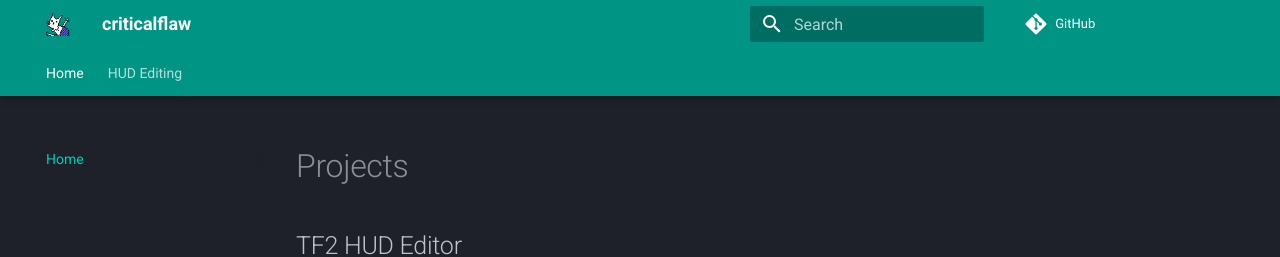
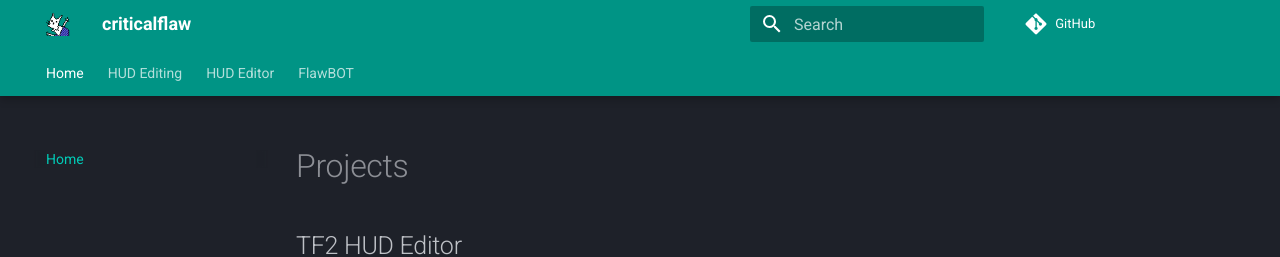
Before and after one commit to CriticalFlaw/criticalflaw.github.io, an MkDocs documentation site: the page built from docs/index.md, in a window 1280 px wide. Shown: the top 257 px of the page. Built offline with MkDocs 1.6.1 and Material for MkDocs 9.7.7, drawn with Linux system fonts in a browser that asks for light colours; comment, search, counter and statistics services are not loaded.

Commit message:
Update mkdocs.yml

```diff
--- a/mkdocs.yml
+++ b/mkdocs.yml
@@ -21,7 +21,6 @@
         - content.tabs.link
         - search.suggest
         - search.highlight
-        - search.share
     palette:
         - scheme: slate
           primary: teal
@@ -32,6 +31,8 @@
     - Home: 'index.md'
     - HUD Editing:
         - Introduction: 'json/intro.md'
+    - HUD Editor: 'https://www.editor.criticalflaw.ca/'
+    - FlawBOT: 'https://www.flawbot.criticalflaw.ca/'
 hide:
     - toc
 google_analytics:
```
